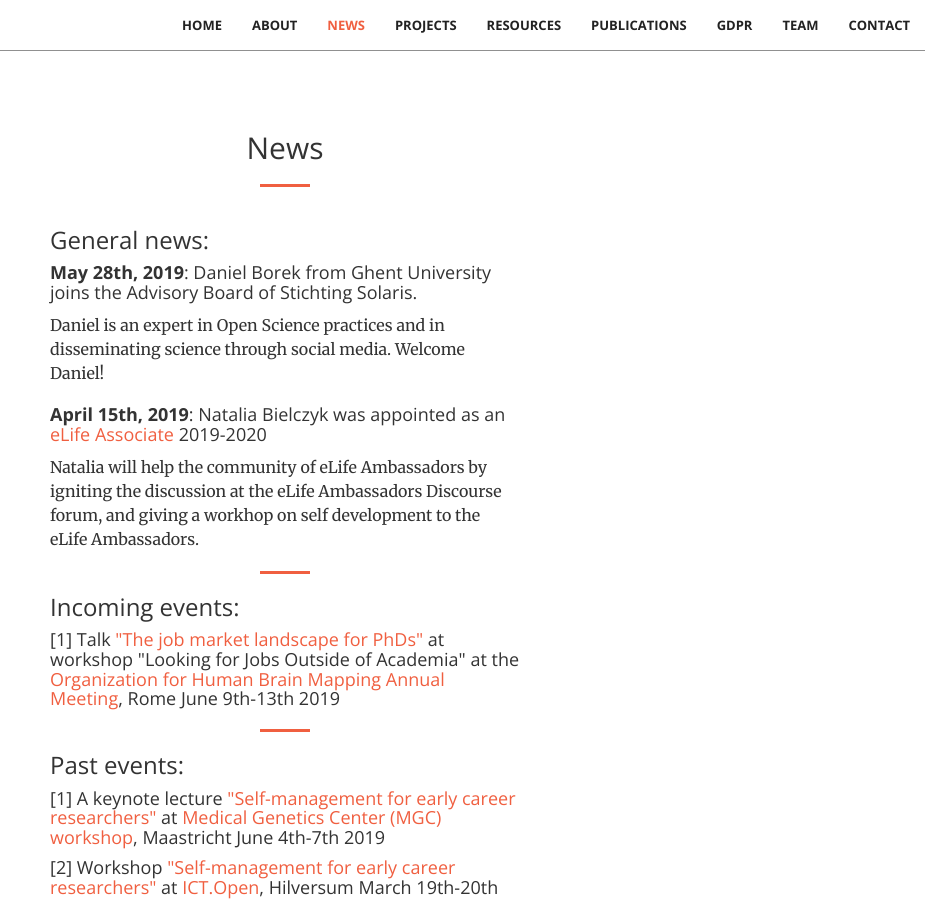
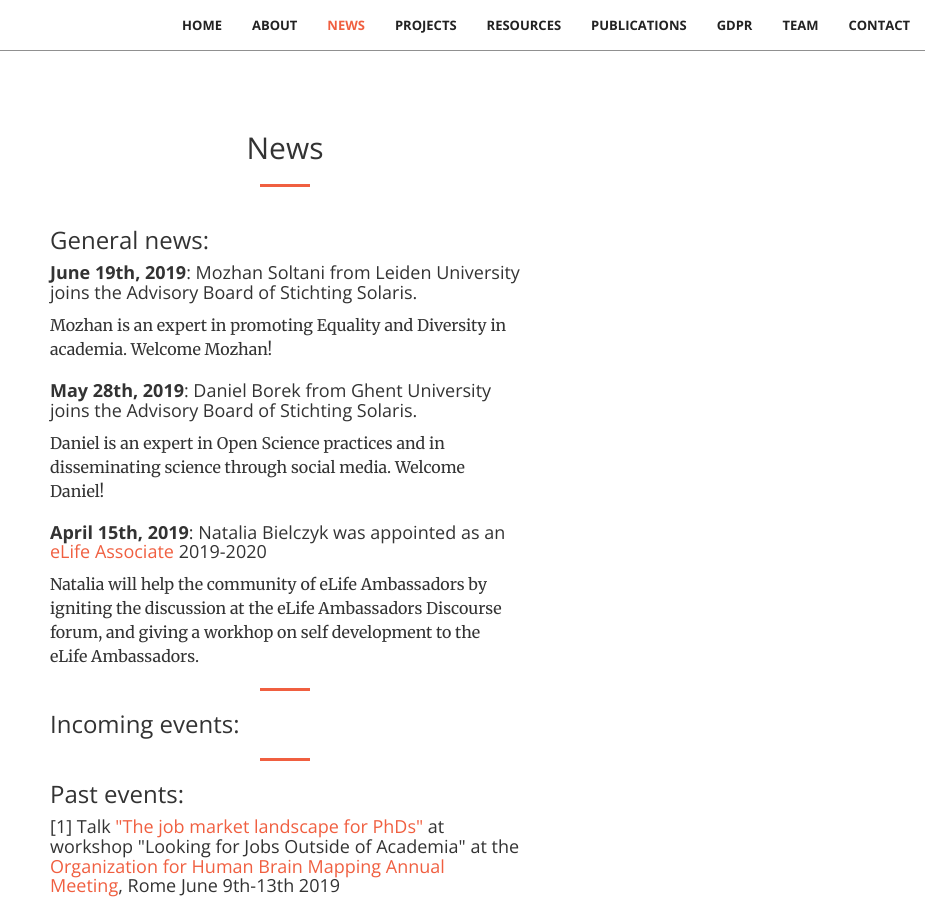
Before and after one commit to stichting-solaris/stichting-solaris.github.io, a Jekyll site: the page built from index.html, in a window 1280 px wide and 900 px high, scrolled down 3734 px. Shown: the whole window, without its empty margins (355-1280 px from the left). Built offline with Jekyll 4.4.1, drawn with Linux system fonts in a browser that asks for light colours; some of the changed text lies outside the part shown.

Commit message:
Update news.html

```diff
--- a/_includes/news.html
+++ b/_includes/news.html
@@ -16,6 +16,11 @@
 
 <!-- General news: -->
                 <h3 class="section-heading">General news:</h3>
+
+
+                <h4 class="section-heading"><b>June 19th, 2019</b>: Mozhan Soltani from Leiden University
+                    joins the Advisory Board of Stichting Solaris.</h4>
+                <p>Mozhan is an expert in promoting Equality and Diversity in academia. Welcome Mozhan!</p>
 
                 <h4 class="section-heading"><b>May 28th, 2019</b>: Daniel Borek from Ghent University
                     joins the Advisory Board of Stichting Solaris.</h4>
@@ -37,30 +42,29 @@
                 <hr class="primary">
                 <h3 class="section-heading">Incoming events:</h3>
 
-                <h4 class="section-heading">[1] Talk <a href="#event4">"The job market landscape for PhDs"</a> at workshop
-                    "Looking for Jobs Outside of Academia"
-                    at the <a href="https://www.humanbrainmapping.org/i4a/pages/index.cfm?pageid=3882&pageid=3900">
-                        Organization for Human Brain Mapping Annual Meeting</a>, Rome June 9th-13th 2019</h4>
-                <p></p>
-                <p></p>
-
-
 
 <!-- Past events: -->
                 <hr class="primary">
                 <h3 class="section-heading">Past events:</h3>
 
-                <h4 class="section-heading">[1] A keynote lecture <a href="#event3">"Self-management for early career researchers"</a>
+                <h4 class="section-heading">[1] Talk <a href="#event4">"The job market landscape for PhDs"</a> at workshop
+                    "Looking for Jobs Outside of Academia"
+                    at the <a href="https://www.humanbrainmapping.org/i4a/pages/index.cfm?pageid=3882&pageid=3900">
+                        Organization for Human Brain Mapping Annual Meeting</a>, Rome June 9th-13th 2019</h4>
+
+                <p></p>
+                <p></p>
+                <h4 class="section-heading">[2] A keynote lecture <a href="#event3">"Self-management for early career researchers"</a>
                     at <a href="http://www.medgencentre.com">
                         Medical Genetics Center (MGC) workshop</a>, Maastricht June 4th-7th 2019</h4>
 
-                <h4 class="section-heading">[2] Workshop <a href="#event2">"Self-management for early career researchers"</a>
+                <h4 class="section-heading">[3] Workshop <a href="#event2">"Self-management for early career researchers"</a>
                     at <a href="https://ict-research.nl/ict-open/">ICT.Open</a>, Hilversum March 19th-20th 2019</h4>
 
-                <h4 class="section-heading">[3] Talk <a href="#event1">"Open mentoring"</a> at
+                <h4 class="section-heading">[4] Talk <a href="#event1">"Open mentoring"</a> at
                     <a href="https://brainhackwarsaw.github.io/">Brainhack Warsaw</a>, Warsaw, March 1st-3rd 2019</h4>
 
-                <h4 class="section-heading">[4] Talk <a href="#event0">"Sharing is caring - how mentoring and open science
+                <h4 class="section-heading">[5] Talk <a href="#event0">"Sharing is caring - how mentoring and open science
                     come together to equalize chances for career development in academia"</a> at
                     <a href="https://openmrbenelux.github.io/">OpenMR event</a>, Leiden, January 16th 2019</h4>
                 </div>
```
